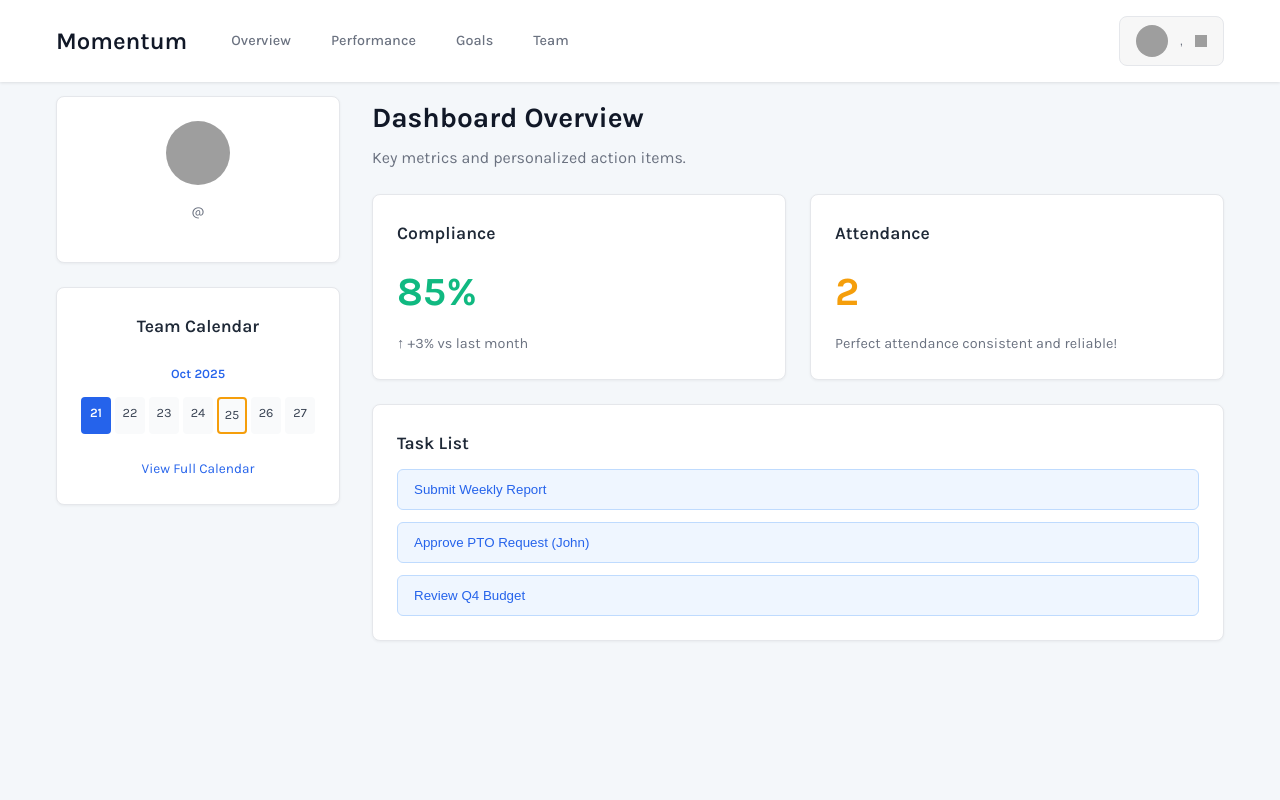
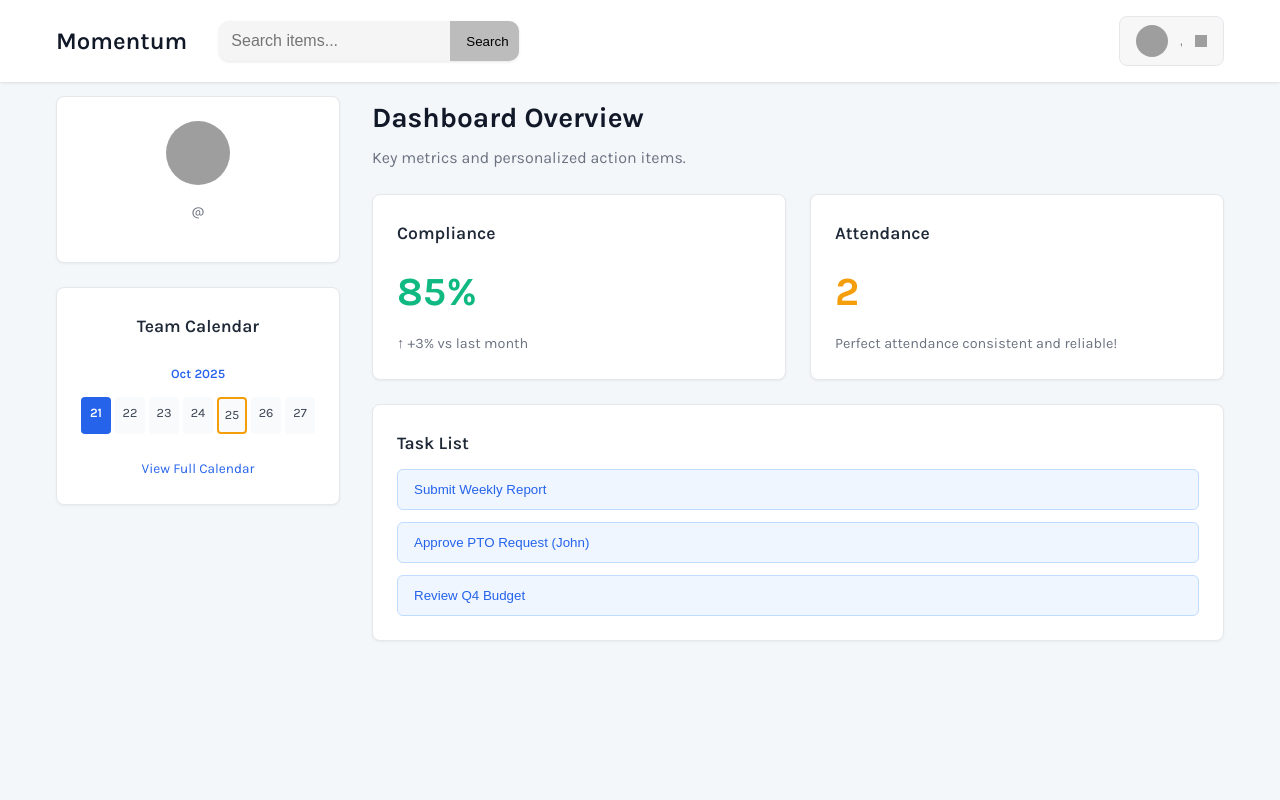
Before and after one commit to hetorydetorydak/CSIT327-G2-Momentum, a Django app: template momentum_performance_evaluation_tracker/templates/dashboard/dashboard.html in a window 1280 px wide. Run offline with Django 5.2, Linux system fonts and the light colour scheme; the template is opened without the code that fills it, so the values that code supplies are empty; grey boxes are pictures that could not be loaded.

Commit message:
feat(dashbord): added search bar

```diff
--- a/momentum_performance_evaluation_tracker/static/dashboard/css/dashboard.css
+++ b/momentum_performance_evaluation_tracker/static/dashboard/css/dashboard.css
@@ -339,6 +339,41 @@
     border-color: #93c5fd;
 }
 
+/* Search Bar */
+.search-container {
+  display: flex;
+  align-items: stretch; /* make children match height */
+  width: 300px;
+  background: #f5f5f5;
+  border-radius: 10px;
+  box-shadow: 0 1px 3px rgba(0,0,0,0.1);
+  overflow: hidden; /* ensures the button fits neatly inside rounded corners */
+}
+
+.search-container input {
+  border: none;
+  background: none;
+  outline: none;
+  flex: 1; /* take up all available space */
+  font-size: 16px;
+  padding: 10px 12px;
+}
+
+.search-container button {
+  background-color: #bcbcbc;
+  border: none;
+  color: rgb(0, 0, 0);
+  padding: 0 16px; /* horizontal padding only */
+  cursor: pointer;
+  flex-shrink: 0; /* prevent button from shrinking */
+  transition: background 0.2s;
+}
+
+.search-container button:hover {
+  background-color: #2988cc;
+  color: white;
+}
+
 
 /* Responsiveness */
 
--- a/momentum_performance_evaluation_tracker/templates/dashboard/dashboard.html
+++ b/momentum_performance_evaluation_tracker/templates/dashboard/dashboard.html
@@ -20,11 +20,9 @@
                         <a class="logo-text">Momentum</a>
                     </div>
                     <!-- Primary Navigation Links -->
-                    <div class="nav-links-left">
-                        <a href="#" class="nav-link current-page">Overview</a>
-                        <a href="#" class="nav-link">Performance</a>
-                        <a href="#" class="nav-link">Goals</a>
-                        <a href="#" class="nav-link">Team</a>
+                    <div class="search-container">
+                        <input type="text" id="searchInput" placeholder="Search items...">
+                        <button onclick="">Search</button>
                     </div>
                 </div>
 
```
